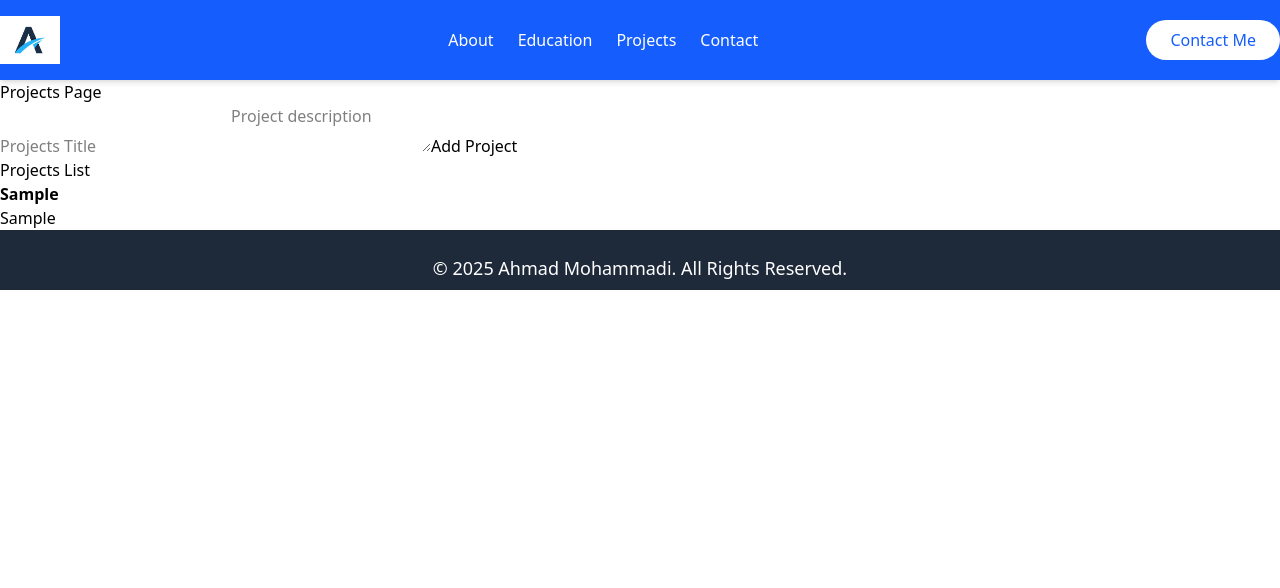
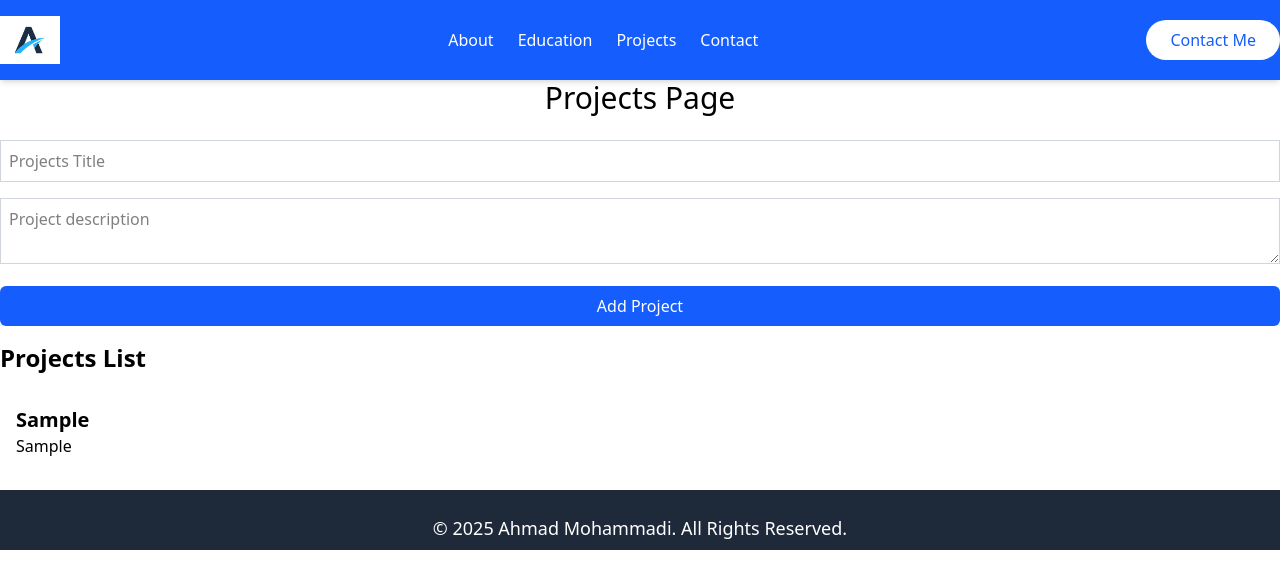
Before and after one commit to AM940210/My-Portfolio, a React (Vite) app: page /projects in a window 1280 px wide. Both pictures are taken after typing "Sample", "Sample" into the empty fields and a click on the button "Add Project". Shown: the top 588 px of the page. Built offline with nearby package versions, Linux system fonts and the light colour scheme.

Commit message:
added litle changes

```diff
--- a/src/Components/Contact.tsx
+++ b/src/Components/Contact.tsx
@@ -3,7 +3,7 @@ import React from "react";
 const Contact: React.FC = () => {
   return (
     <div className="flex flex-col md:flex-row justify-center items-center h-screen text-center bg-gray-50 p-8">
-      <div className="w-full md:w-1/2 mb-8 md:am-0 mr-16">
+      <div className="w-full md:w-1/2 mb-8 md:mb-0 mr-16">
         <h1 className="text-4xl font-semibold text-gray-800 mb-8">Let's talk</h1>
         <p className="text-lg text-gray-600 mb-8">I'm currently available to take on new projects, so feel free to send me a message about anyting that you want me to work on. You can contact me anytime.</p>
         <p className="text-lg text-gray-600 mb-8">
--- a/src/Components/Header.tsx
+++ b/src/Components/Header.tsx
@@ -11,7 +11,7 @@ const Header: React.FC = () => {
           <Link to="/">
             <img
               src="/src/assets/Alogo.jpg"
-              alt=""
+              alt="Ahmad Mohammadi"
               className="h-12"
             />
           </Link>
--- a/src/Components/Projects.tsx
+++ b/src/Components/Projects.tsx
@@ -31,34 +31,41 @@ const addProject = () => {
 
   return (
     <div>
-      <h1>Projects Page</h1>
+      <h1 className="text-3xl font-semeibold text-center mb-6">Projects Page</h1>
 
       {/* From to add a new project */}
-      <div>
+      <div className="mb-4">
         <input
           type="text"
           value={title}
           onChange={(e) => setTitle(e.target.value)}
           placeholder="Projects Title"
+          className="w-full p-2 border border-gray-300 mb-4"
         />
         <textarea
           value={description}
           onChange={(e) => setDescription(e.target.value)}
           placeholder="Project description"
+          className="w-full p-2 border border-gray-300 mb-4"
         />
-        <button onClick={addProject}>Add Project</button>
+        <button
+          onClick={addProject}
+          className="w-full bg-blue-600 text-white py-2 rounded-md hover:bg-blue-700 transition"
+          >
+            Add Project
+        </button>
       </div>
       {/* Display the list of projects */}
       <div>
-        <h2>Projects List</h2>
+        <h2 className="text-2xl font-bold">Projects List</h2>
         {projects.length === 0 ? (
           <p>No projects available.</p>
         ) : (
-          <ul>
+          <ul className="mt-4">
             {projects.map((project) => (
-              <li key={project.id}>
-                <strong>{project.title}</strong>
-                <p>{project.description}</p>
+              <li key={project.id} className="mb-4 p-4 border-gray-200 reounded-md">
+                <strong className="text-xl">{project.title}</strong>
+                <p className="text-gray-70">{project.description}</p>
               </li>
             ))}
           </ul>
```
